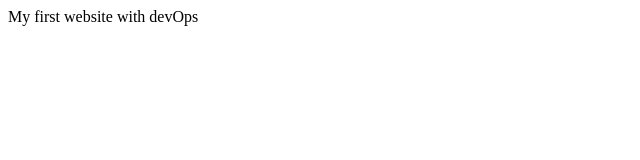
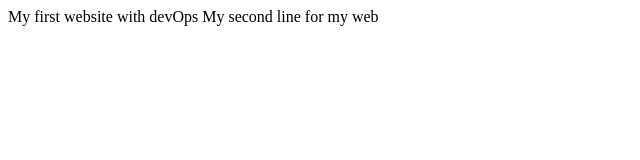
Before and after one commit to usfrank02/pythonProjects, a plain HTML site: page index.html in a window 1280 px wide. Shown: the whole page, without its empty margins (0-640 px from the left). Drawn offline with Linux system fonts and the light colour scheme.

Commit message:
second line added

```diff
--- a/index.html
+++ b/index.html
@@ -1 +1,2 @@
 <h> My first website with devOps</h>
+<h> My second line for my web</h>
```
